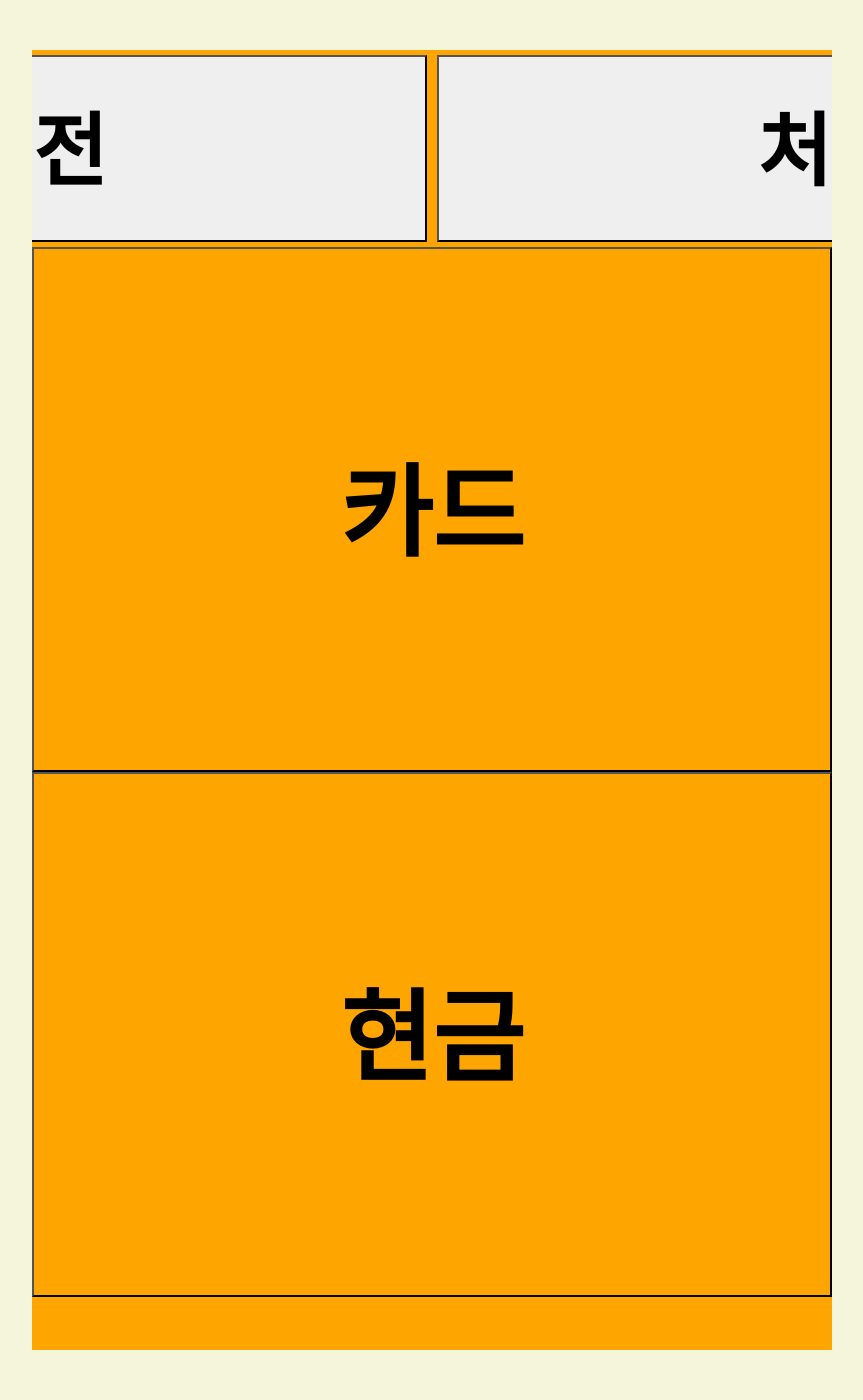
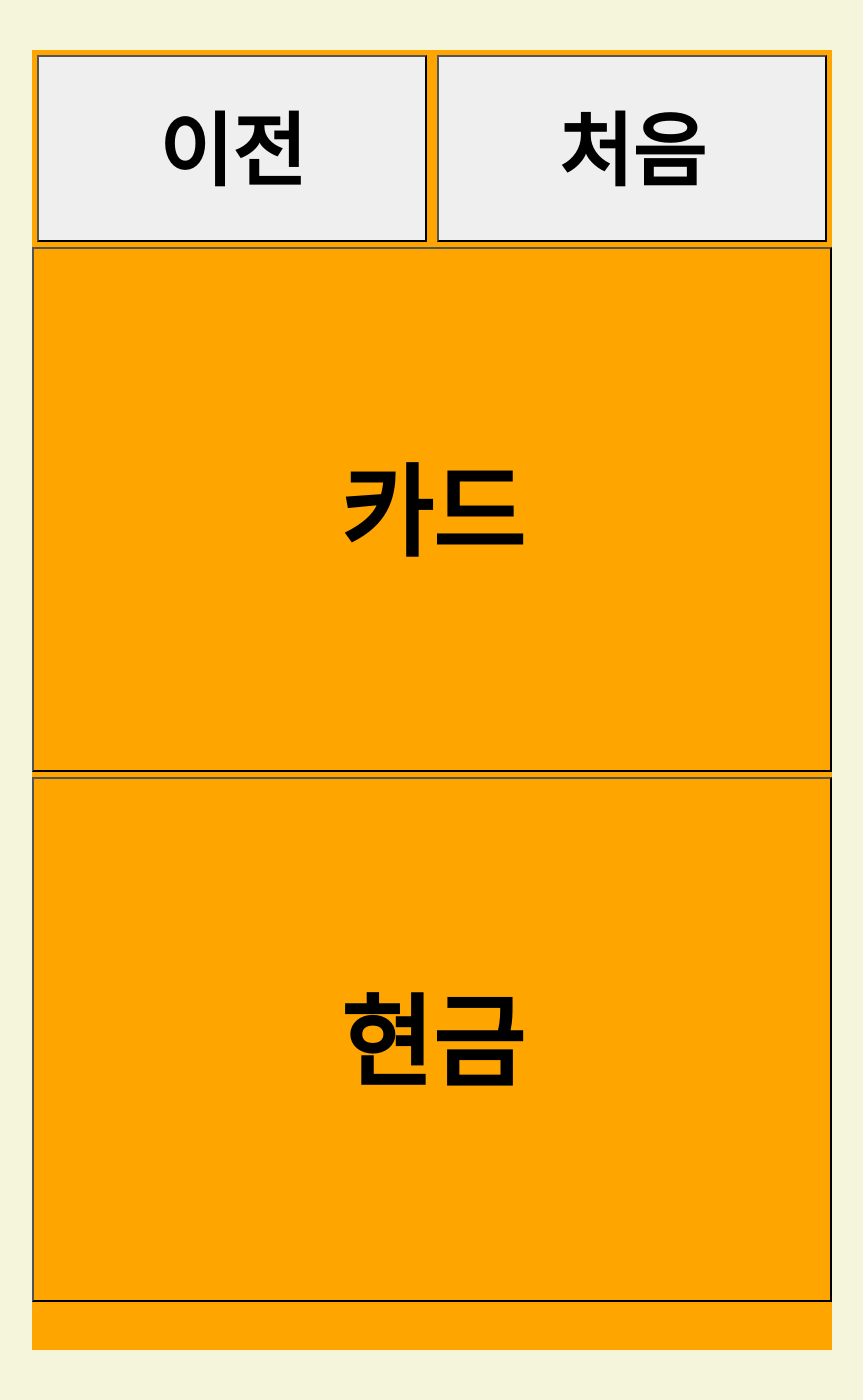
Before and after one commit to taeyeon0319/Capstone-Design, a Django app: page /pay/ in a window 1280 px wide. Shown: the whole page, without its empty margins (208-1071 px from the left). Run offline with Django 4.2, Linux system fonts and the light colour scheme.

Commit message:
[영서] pay 수정

```diff
--- a/donkey/static/css/style.css
+++ b/donkey/static/css/style.css
@@ -246,7 +246,5 @@ button:hover {
     height: 525px;
     font-size: 100px;
     background-color: orange;
+    margin-bottom: 5px;
 }
-/* #payGobackButton,#cartFirstButton{
-    width: 100px;
-} */
--- a/main/templates/main/pay.html
+++ b/main/templates/main/pay.html
@@ -5,8 +5,8 @@
 {% block content %}
 
 <div class="pageButtonContainer">
-    <a href="{% url 'main:cart_list' %}"><button class="back" id="payGobackButton">이전</button></a>
-    <a href="{% url 'menu:cart_delete' %}"><button class="back">처음</button></a>
+    <a href="{% url 'main:cart_list' %}"><button class="back"  style="width:390px">이전</button></a>
+    <a href="{% url 'menu:cart_delete' %}"><button class="back"  style="width:390px">처음</button></a>
 </div>
 
 <a href="{% url 'main:final' %}"><button id="Card">카드</button></a>
--- a/menu/templates/menu/cart_list.html
+++ b/menu/templates/menu/cart_list.html
@@ -4,8 +4,8 @@
 
 {% block content %}
 <div class="header">
-    <a href="{% url 'menu:menu' %}"><button class="back" id="cartBackButton">이전</button></a>
-    <a href="{% url 'menu:cart_delete' %}"><button class="back" id="cartFirstButton">처음</button></a>
+    <a href="{% url 'menu:menu' %}"><button class="back">이전</button></a>
+    <a href="{% url 'menu:cart_delete' %}"><button class="back">처음</button></a>
 </div>
 {% comment %} <p id="subject">주문 내역 확인하기</p> {% endcomment %}
 <div class="cardContainer">
```
Also changed, not shown: db.sqlite3.
